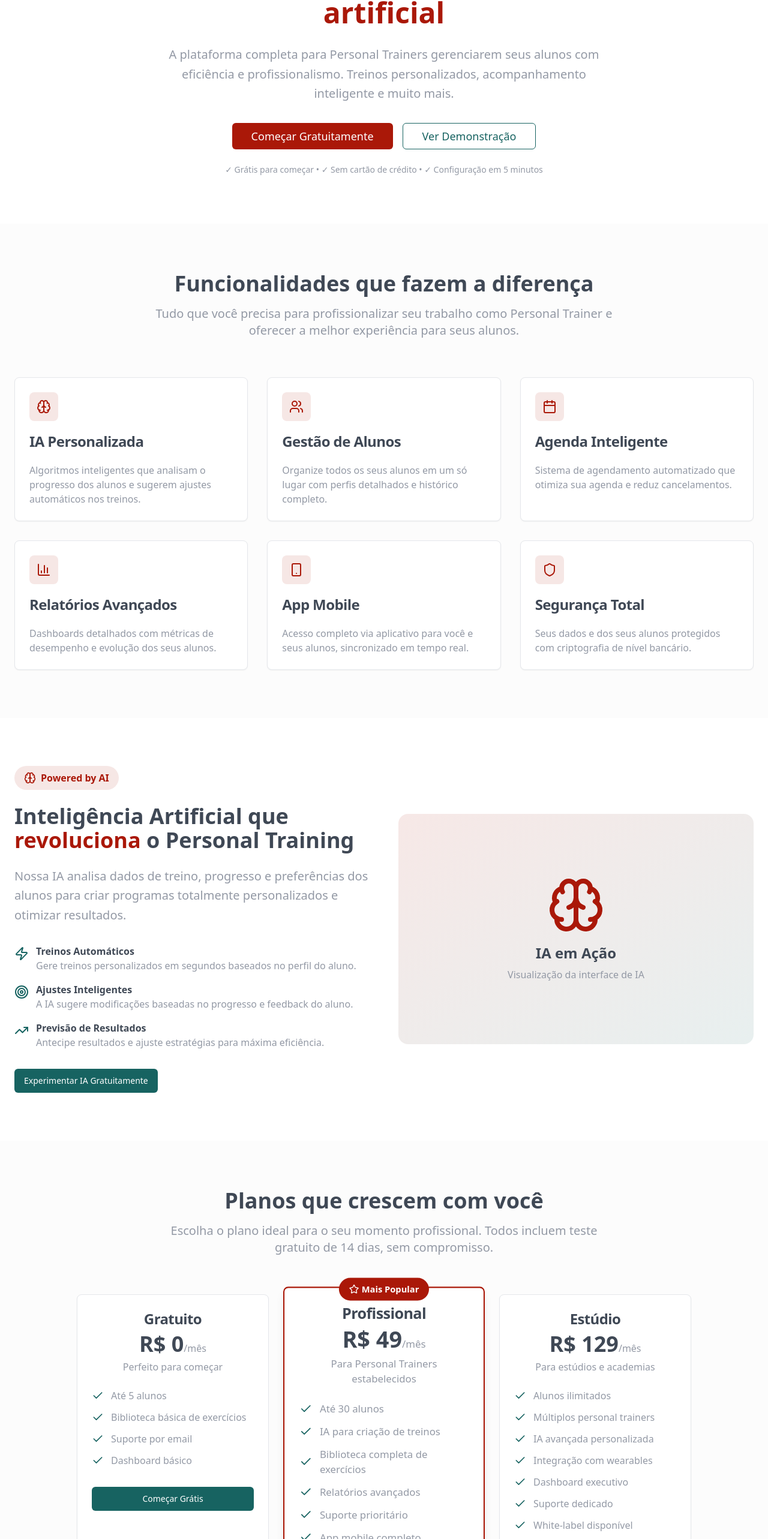
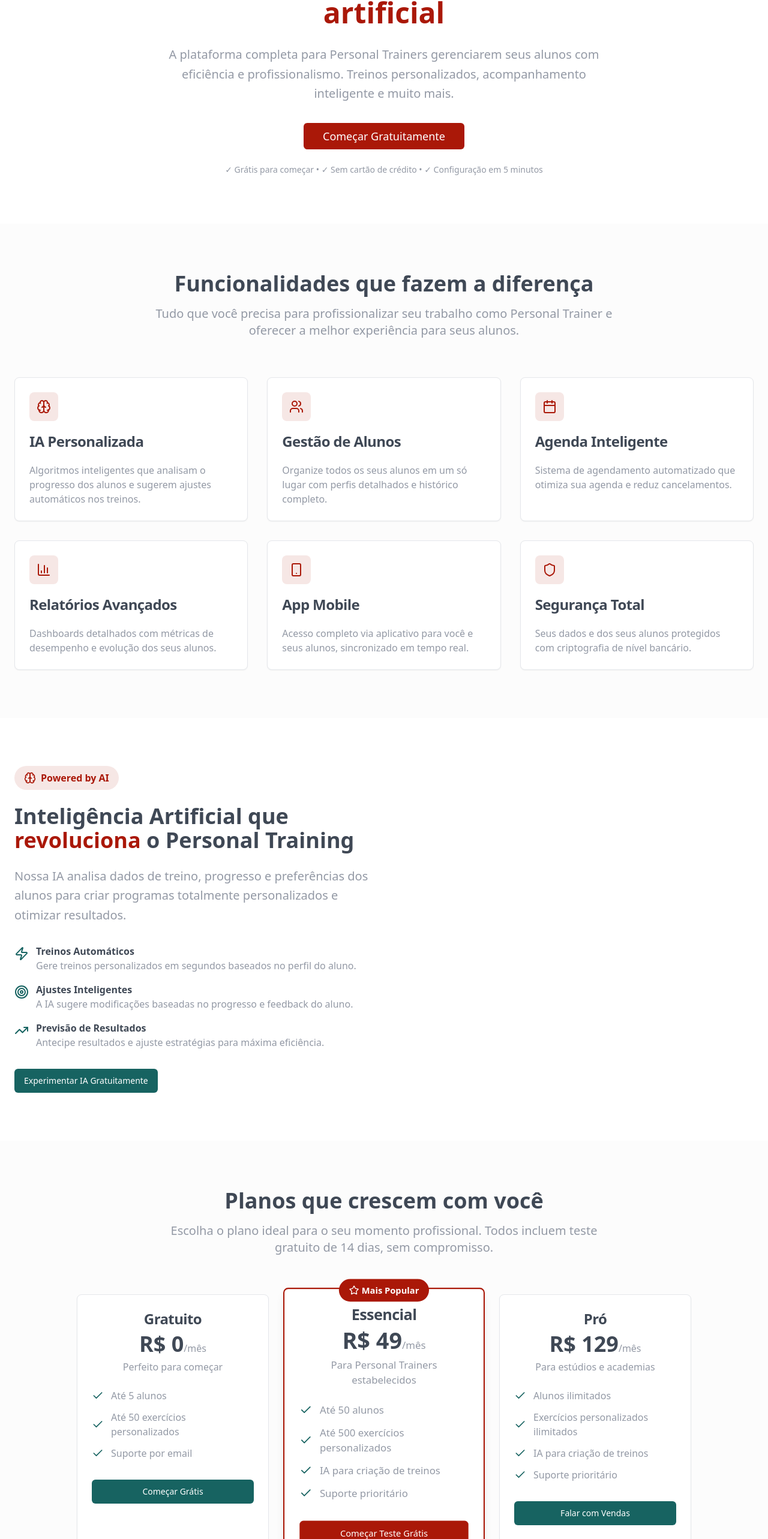
Before and after one commit to alexandre2021/titans-fitness-novo, a React (Vite) app: page / in a window 1280 px wide. Shown: the part 222-2788 px from the top of the page at 60% size. Built offline with nearby package versions, Linux system fonts and the light colour scheme.

Commit message:
Refactor landing page content
Remove "Ver demonstração" button from HeroSection.
Remove "IA em Ação" card from AISection.
Update plan details in PlansSection.

```diff
--- a/src/components/landing/AISection.tsx
+++ b/src/components/landing/AISection.tsx
@@ -54,15 +54,6 @@ const AISection = () => {
             </Button>
           </div>
 
-          <div className="relative">
-            <div className="bg-gradient-to-br from-primary/10 to-secondary/10 rounded-2xl p-8 h-96 flex items-center justify-center">
-              <div className="text-center">
-                <Brain className="w-24 h-24 text-primary mx-auto mb-4" />
-                <h3 className="text-2xl font-bold text-text-primary mb-2">IA em Ação</h3>
-                <p className="text-text-secondary">Visualização da interface de IA</p>
-              </div>
-            </div>
-          </div>
         </div>
       </div>
     </section>
--- a/src/components/landing/HeroSection.tsx
+++ b/src/components/landing/HeroSection.tsx
@@ -16,19 +16,12 @@ const HeroSection = () => {
           acompanhamento inteligente e muito mais.
         </p>
 
-        <div className="space-y-4 sm:space-y-0 sm:space-x-4 sm:flex sm:justify-center">
+        <div className="flex justify-center">
           <Link to="/cadastro">
             <Button size="lg" className="bg-primary hover:bg-primary/90 text-primary-foreground px-8 py-4 text-lg">
               Começar Gratuitamente
             </Button>
           </Link>
-          <Button
-            variant="outline"
-            size="lg"
-            className="border-secondary text-secondary hover:bg-secondary hover:text-secondary-foreground px-8 py-4 text-lg"
-          >
-            Ver Demonstração
-          </Button>
         </div>
 
         <p className="text-text-secondary mt-6 text-sm">
--- a/src/components/landing/PlansSection.tsx
+++ b/src/components/landing/PlansSection.tsx
@@ -11,42 +11,36 @@ const PlansSection = () => {
       description: "Perfeito para começar",
       features: [
         "Até 5 alunos",
-        "Biblioteca básica de exercícios",
-        "Suporte por email",
-        "Dashboard básico"
+        "Até 50 exercícios personalizados",
+        "Suporte por email"
       ],
       isPopular: false,
       ctaText: "Começar Grátis"
     },
     {
-      name: "Profissional",
+      name: "Essencial",
       price: "R$ 49",
       period: "/mês",
       description: "Para Personal Trainers estabelecidos",
       features: [
-        "Até 30 alunos",
+        "Até 50 alunos",
+        "Até 500 exercícios personalizados",
         "IA para criação de treinos",
-        "Biblioteca completa de exercícios",
-        "Relatórios avançados",
-        "Suporte prioritário",
-        "App mobile completo"
+        "Suporte prioritário"
       ],
       isPopular: true,
       ctaText: "Começar Teste Grátis"
     },
     {
-      name: "Estúdio",
+      name: "Pró",
       price: "R$ 129",
       period: "/mês",
       description: "Para estúdios e academias",
       features: [
         "Alunos ilimitados",
-        "Múltiplos personal trainers",
-        "IA avançada personalizada",
-        "Integração com wearables",
-        "Dashboard executivo",
-        "Suporte dedicado",
-        "White-label disponível"
+        "Exercícios personalizados ilimitados",
+        "IA para criação de treinos",
+        "Suporte prioritário"
       ],
       isPopular: false,
       ctaText: "Falar com Vendas"
```
